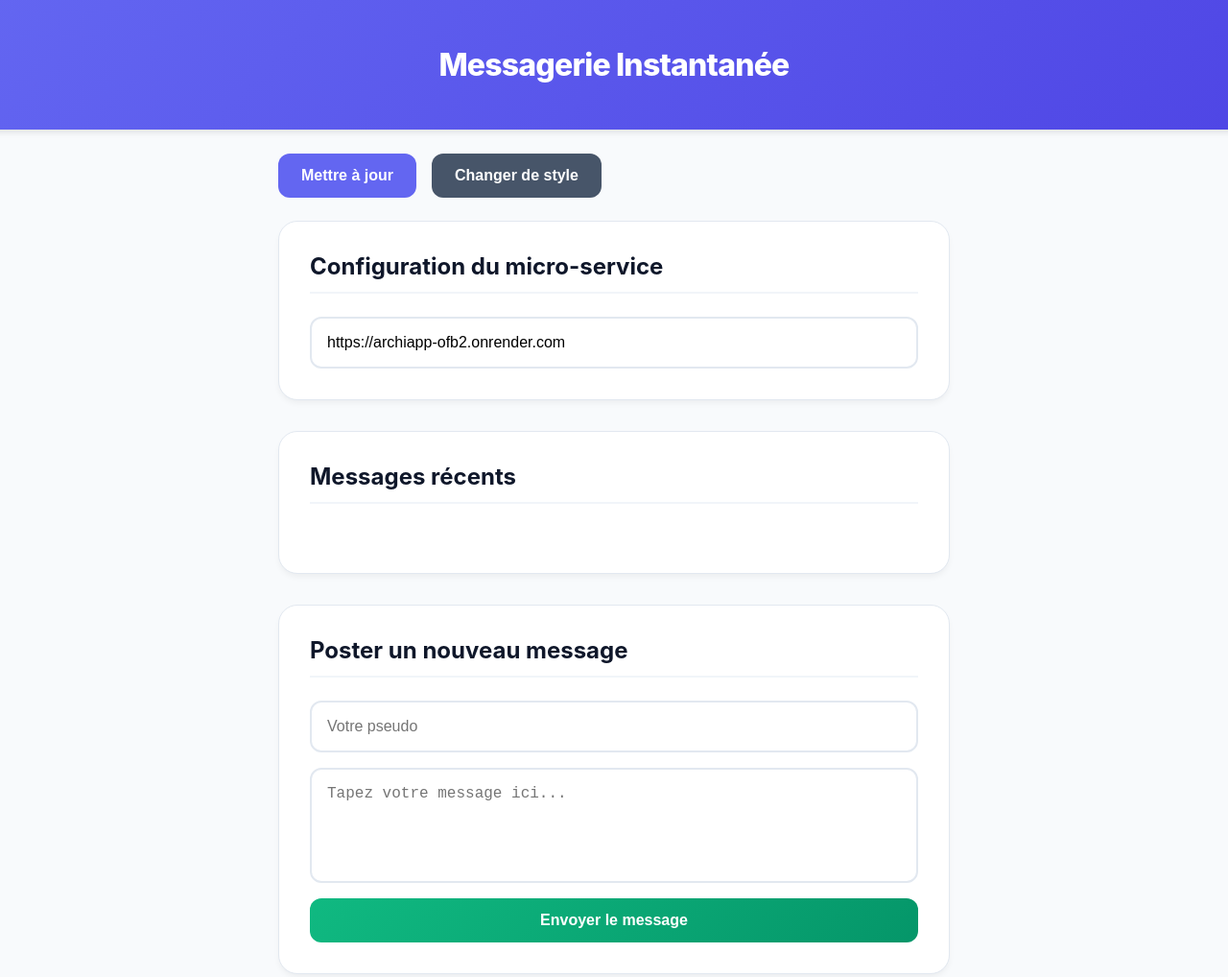
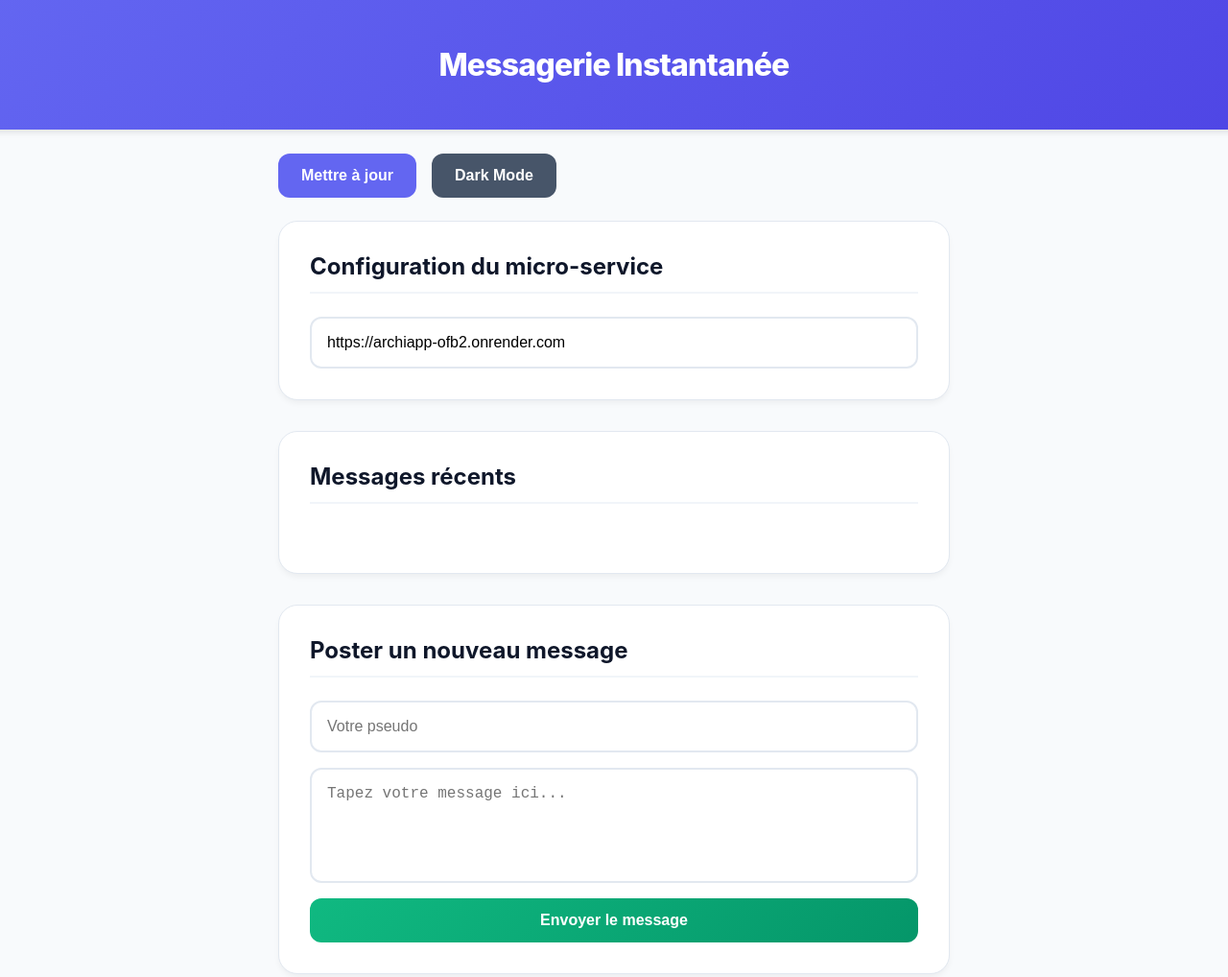
Before and after one commit to Antoine-Fonlupt/archiapp, a plain HTML site: page TP1/index.html in a window 1280 px wide. Shown: the whole page at 96% size. Drawn offline with Linux system fonts and the light colour scheme; no server answers.

```diff
--- a/TP1/index.html
+++ b/TP1/index.html
@@ -14,7 +14,7 @@
     <main>
       <section id="controls">
         <button id="update-button">Mettre à jour</button>
-        <button id="toggle-theme">Changer de style</button>
+        <button id="toggle-theme">Dark Mode</button>
       </section>
 
       <section id="server-section">
```
